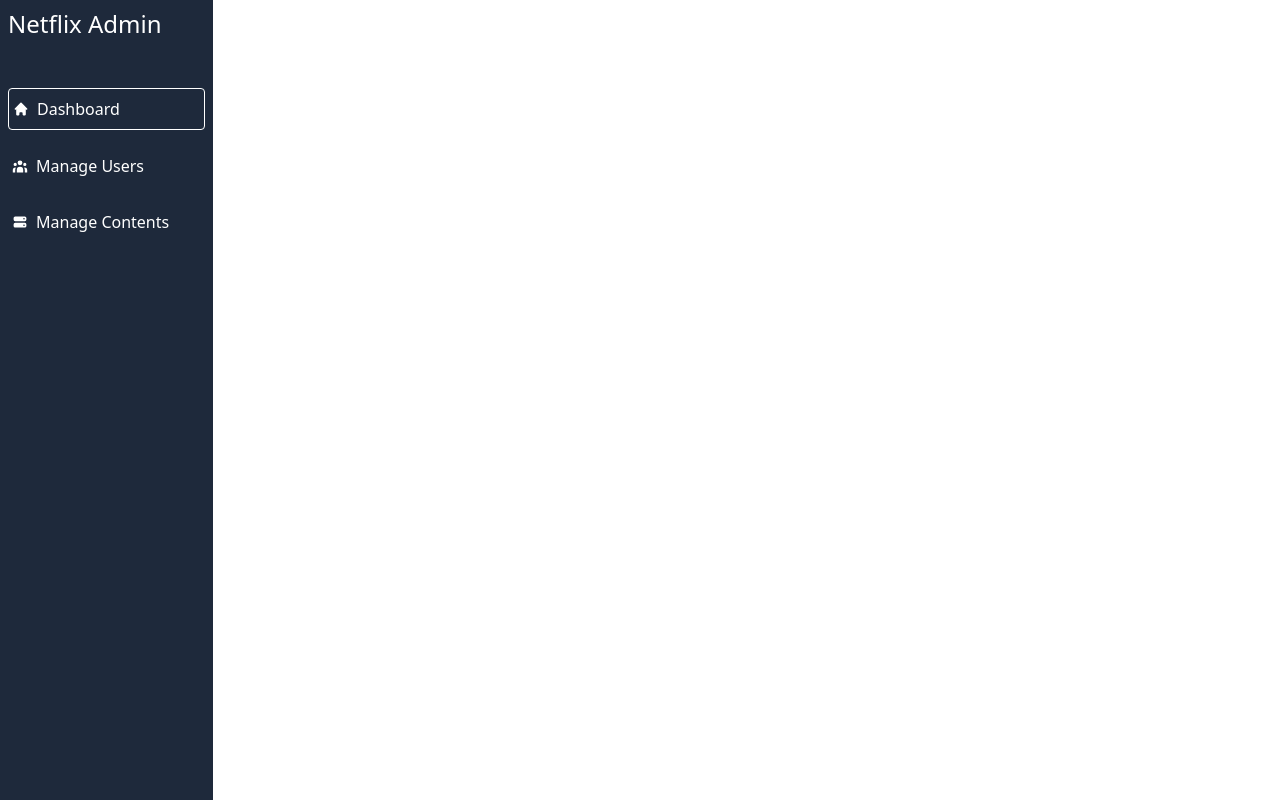
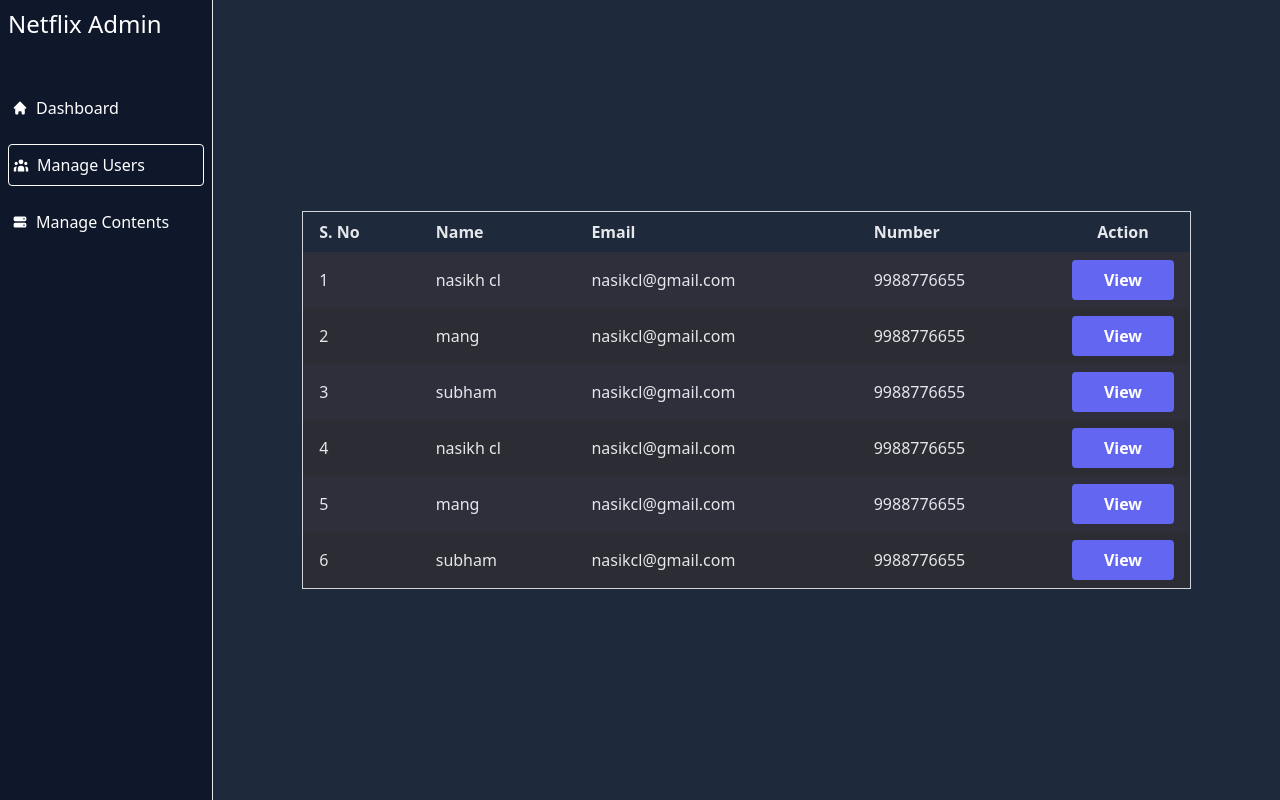
Before and after one commit to sigma-webdev/netflix-clone, a React (Create React App) app in the folder client/: page /admin in a window 1280 px wide. Built offline with nearby package versions, Linux system fonts and the light colour scheme.

Commit message:
feature: admin page manage users

```diff
--- /dev/null
+++ b/client/src/components/AdminDashboard.jsx
@@ -0,0 +1,65 @@
+import React from 'react';
+import {
+  Chart as ChartJS,
+  CategoryScale,
+  LinearScale,
+  PointElement,
+  LineElement,
+  Title,
+  Tooltip,
+  Legend,
+} from 'chart.js';
+import { Line } from 'react-chartjs-2';
+import faker from 'faker';
+
+ChartJS.register(
+  CategoryScale,
+  LinearScale,
+  PointElement,
+  LineElement,
+  Title,
+  Tooltip,
+  Legend
+);
+
+export const options = {
+  responsive: true,
+  plugins: {
+    legend: {
+      position: 'top',
+    },
+    title: {
+      display: true,
+      text: 'Chart.js Line Chart',
+    },
+  },
+};
+
+const labels = ['January', 'February', 'March', 'April', 'May', 'June', 'July'];
+
+export const data = {
+  labels,
+  datasets: [
+    {
+      label: 'Dataset 1',
+      data: labels.map(() => faker.datatype.number({ min: -1000, max: 1000 })),
+      borderColor: 'rgb(255, 99, 132)',
+      backgroundColor: 'rgba(255, 99, 132, 0.5)',
+    },
+    {
+      label: 'Dataset 2',
+      data: labels.map(() => faker.datatype.number({ min: -1000, max: 1000 })),
+      borderColor: 'rgb(53, 162, 235)',
+      backgroundColor: 'rgba(53, 162, 235, 0.5)',
+    },
+  ],
+};
+
+
+const AdminDashboard = () => {
+  return (
+     <Line options={options} data={data} />
+  )
+}
+
+export default AdminDashboard
--- /dev/null
+++ b/client/src/components/AdminManageUsers.jsx
@@ -0,0 +1,79 @@
+import React from 'react'
+
+const AdminManageUsers = () => {
+    const usersDetails =[
+        {
+            name: "nasikh cl",
+            email: "nasikcl@gmail.com",
+            phoneNumber: "9988776655"
+        },
+        {
+            name: "mang",
+            email: "nasikcl@gmail.com",
+            phoneNumber: "9988776655"
+        },
+        {
+            name: "subham",
+            email: "nasikcl@gmail.com",
+            phoneNumber: "9988776655"
+        },
+        {
+            name: "nasikh cl",
+            email: "nasikcl@gmail.com",
+            phoneNumber: "9988776655"
+        },
+        {
+            name: "mang",
+            email: "nasikcl@gmail.com",
+            phoneNumber: "9988776655"
+        },
+        {
+            name: "subham",
+            email: "nasikcl@gmail.com",
+            phoneNumber: "9988776655"
+        },
+
+    ]
+  return (
+    <div className='w-10/12 flex items-center justify-center bg-slate-800'>
+    <div></div>
+    <table className="table-auto w-5/6 text-gray-200 border border-gray-300">
+      <thead className="text-left">
+        <tr>
+          <th className="px-4 py-2">S. No</th>
+          <th className="px-4 py-2">Name</th>
+          <th className="px-4 py-2">Email</th>
+          <th className="px-4 py-2">Number</th>
+          <th className="px-4 py-2 text-center">Action</th>
+        </tr>
+      </thead>
+      <tbody className=" border-opacity-0">
+        {usersDetails.length > 0 &&
+          usersDetails.map((user, index) => {
+            return (
+              <tr
+                key={index}
+                className={
+                  (index + 1) % 2 === 0 ? "bg-[#2b2c34]" : "bg-[#2e2f3a]"
+                }
+              >
+                <td className="px-4 py-3">{index + 1}</td>
+                <td className="px-4 py-3">{user.name}</td>
+                <td className="px-4 py-3">{user.email}</td>
+                <td className="px-4 py-3">{user.phoneNumber}</td>
+                <td className="px-4 py-2">
+                   <div className='py-2 text-center bg-indigo-500 hover:bg-indigo-400 text-white font-bold rounded cursor-pointer' >
+                    View
+                   </div>
+                </td>
+              </tr>
+            );
+          })}
+      </tbody>
+    </table>
+    </div>
+
+  )
+}
+
+export default AdminManageUsers
--- a/client/src/components/AdminNav.jsx
+++ b/client/src/components/AdminNav.jsx
@@ -2,14 +2,14 @@
 import { HiHome, HiUserGroup, HiServer } from "react-icons/hi";
 const AdminNav = () => {
   return (
-    <div className="p-2 w-2/12 h-screen bg-slate-800 text-white">
+    <div className="p-2 w-2/12 h-screen bg-slate-900 text-white border-r ">
       <h3 className="mb-12">Netflix Admin</h3>
       <ul>
-        <li className="flex items-center mb-4 border border-white py-2 px-1 rounded cursor-pointer">
+        <li className="flex items-center mb-4 border-white py-2 px-1 rounded cursor-pointer">
           <HiHome />
           <p className="ml-2">Dashboard</p>
         </li>
-        <li className="flex items-center mb-4  border-white py-2 px-1 rounded cursor-pointer">
+        <li className="flex items-center mb-4 border border-white py-2 px-1 rounded cursor-pointer">
           <HiUserGroup />
           <p className="ml-2">Manage Users</p>
         </li>
--- a/client/src/index.css
+++ b/client/src/index.css
@@ -4,7 +4,7 @@
 
 @layer base {
   body {
-    @apply max-w-[1400px] mx-auto;
+    /* @apply max-w-[1400px] mx-auto; */
   }
   h1 {
     @apply text-6xl;
--- a/client/src/pages/Admin.jsx
+++ b/client/src/pages/Admin.jsx
@@ -1,10 +1,14 @@
 import React from 'react'
 import AdminNav from '../components/AdminNav'
+import AdminManageUsers from '../components/AdminManageUsers'
+// import AdminDashboard from '../components/AdminDashboard'
 
 const Admin = () => {
   return (
-    <div>
+    <div className='flex flex-wrap'>
         <AdminNav />
+        <AdminManageUsers />
+        {/* <AdminDashboard /> */}
     </div>
   )
 }
--- /dev/null
+++ b/package.json
@@ -0,0 +1,5 @@
+{
+  "dependencies": {
+    "faker": "^6.6.6"
+  }
+}
```
Also changed, not shown: 1 other file (tests, documents, lock files or other folders).
